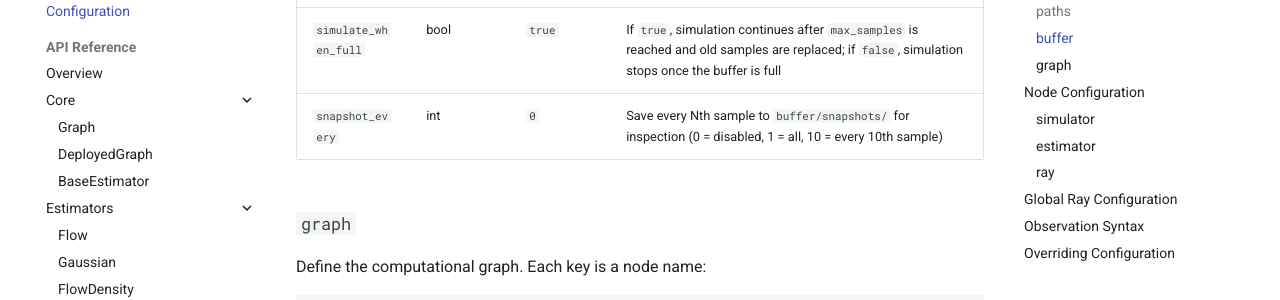
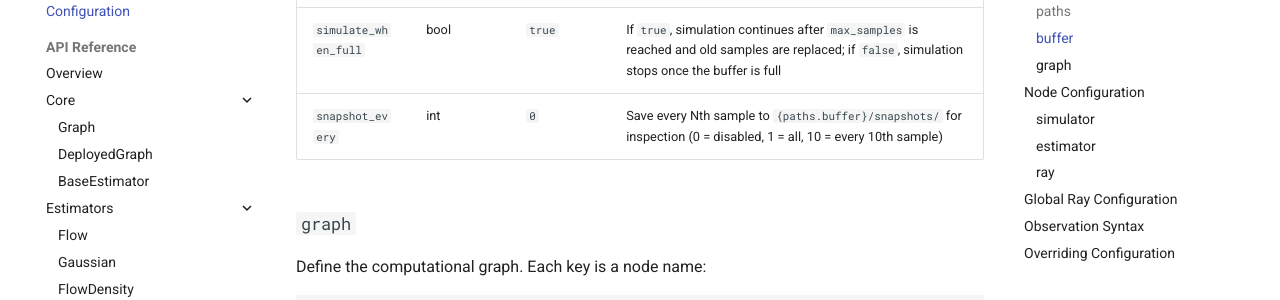
Before and after one commit to cweniger/falcon, an MkDocs documentation site: the page built from docs/configuration.md, in a window 1280 px wide and 900 px high, scrolled down 1994 px. Shown: the part 151-451 px from the top of the window. Built offline with MkDocs 1.6.1 and Material for MkDocs 9.7.7, drawn with Linux system fonts in a browser that asks for light colours; comment, search, counter and statistics services are not loaded.

Commit message:
Update snapshot_every doc to reference {paths.buffer}/snapshots/
Co-Authored-By: Claude Sonnet 4.6 <noreply@anthropic.com>

```diff
--- a/docs/configuration.md
+++ b/docs/configuration.md
@@ -67,7 +67,7 @@ buffer:
 | `simulate_count` | int | `64` | Number of new samples generated per simulation round. For simulators taking >1s per sample, keep this small (4–16) to avoid long delays between buffer updates; for fast simulators, increase to reduce Ray overhead. |
 | `simulate_interval` | float | `1` | Seconds between simulation rounds |
 | `simulate_when_full` | bool | `true` | If `true`, simulation continues after `max_samples` is reached and old samples are replaced; if `false`, simulation stops once the buffer is full |
-| `snapshot_every` | int | `0` | Save every Nth sample to `buffer/snapshots/` for inspection (0 = disabled, 1 = all, 10 = every 10th sample) |
+| `snapshot_every` | int | `0` | Save every Nth sample to `{paths.buffer}/snapshots/` for inspection (0 = disabled, 1 = all, 10 = every 10th sample) |
 
 ### `graph`
 
```
